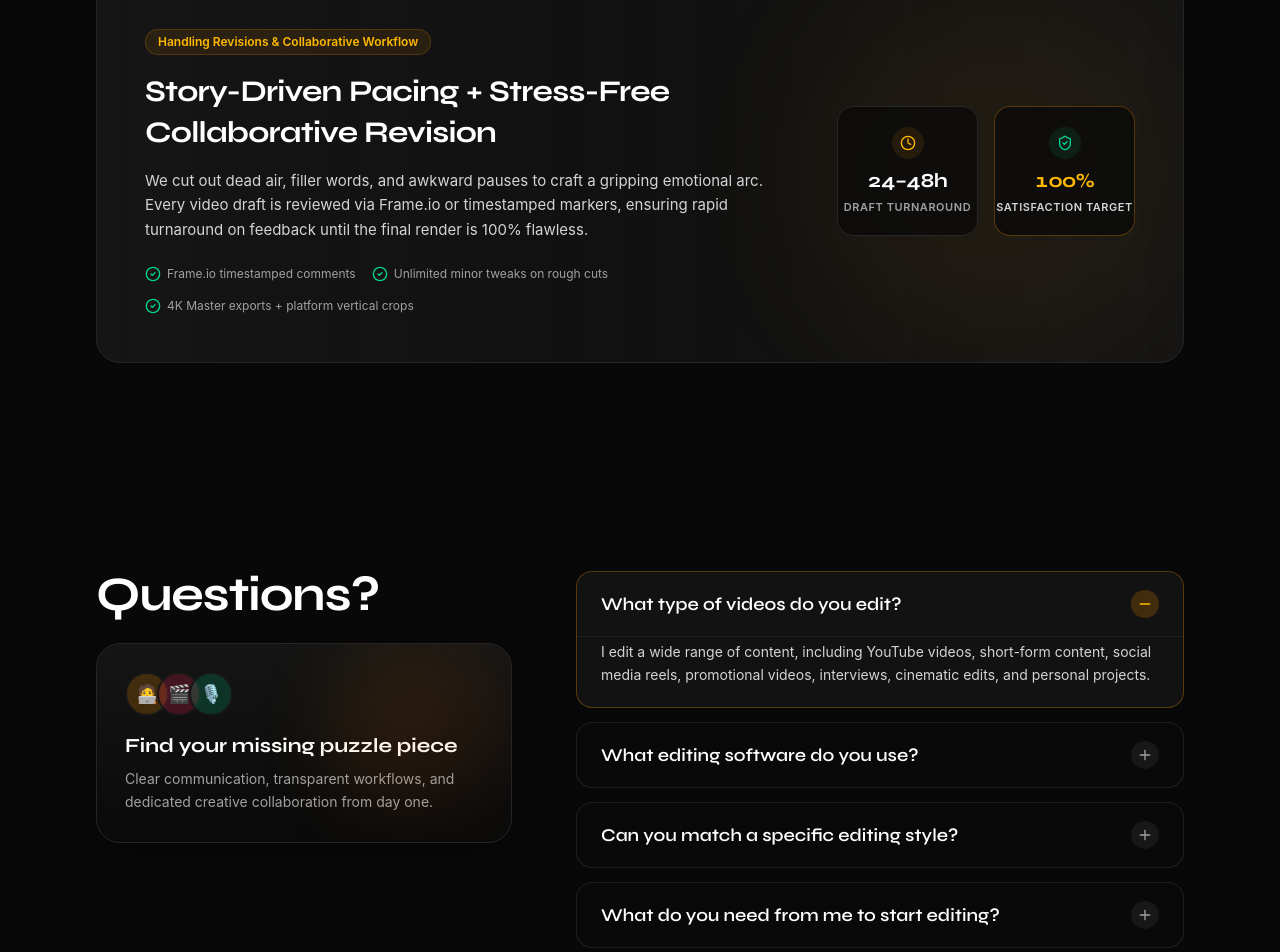
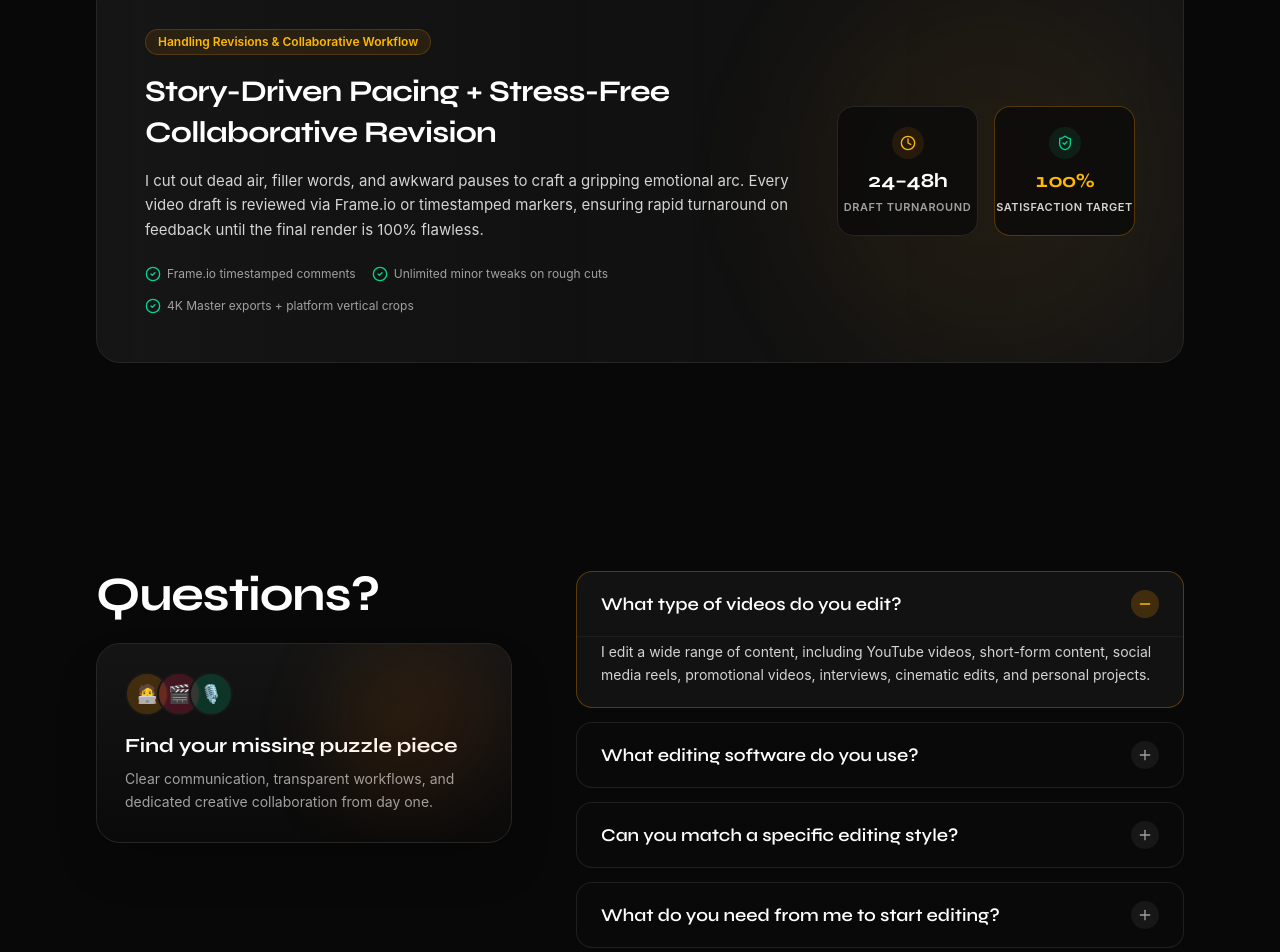
Before and after one commit to asfaq-quresi/FarhanAhnaf, a React (Vite) app: page / in a window 1280 px wide. Shown: the part 4288-5240 px from the top of the page. Built offline with nearby package versions, Linux system fonts and the light colour scheme.

Commit message:
Change pronoun from 'We' to 'I' in WorkflowSection

```diff
--- a/src/components/WorkflowSection.tsx
+++ b/src/components/WorkflowSection.tsx
@@ -27,7 +27,7 @@ export const WorkflowSection: React.FC = () => {
               </TextReveal>
 
               <p className="text-neutral-300 text-xs sm:text-sm md:text-[15px] leading-relaxed max-w-2xl">
-                We cut out dead air, filler words, and awkward pauses to craft a gripping emotional arc. Every video draft is reviewed via Frame.io or timestamped markers, ensuring rapid turnaround on feedback until the final render is 100% flawless.
+                I cut out dead air, filler words, and awkward pauses to craft a gripping emotional arc. Every video draft is reviewed via Frame.io or timestamped markers, ensuring rapid turnaround on feedback until the final render is 100% flawless.
               </p>
 
               <div className="pt-2 flex flex-wrap gap-4 text-xs text-neutral-400">
```
